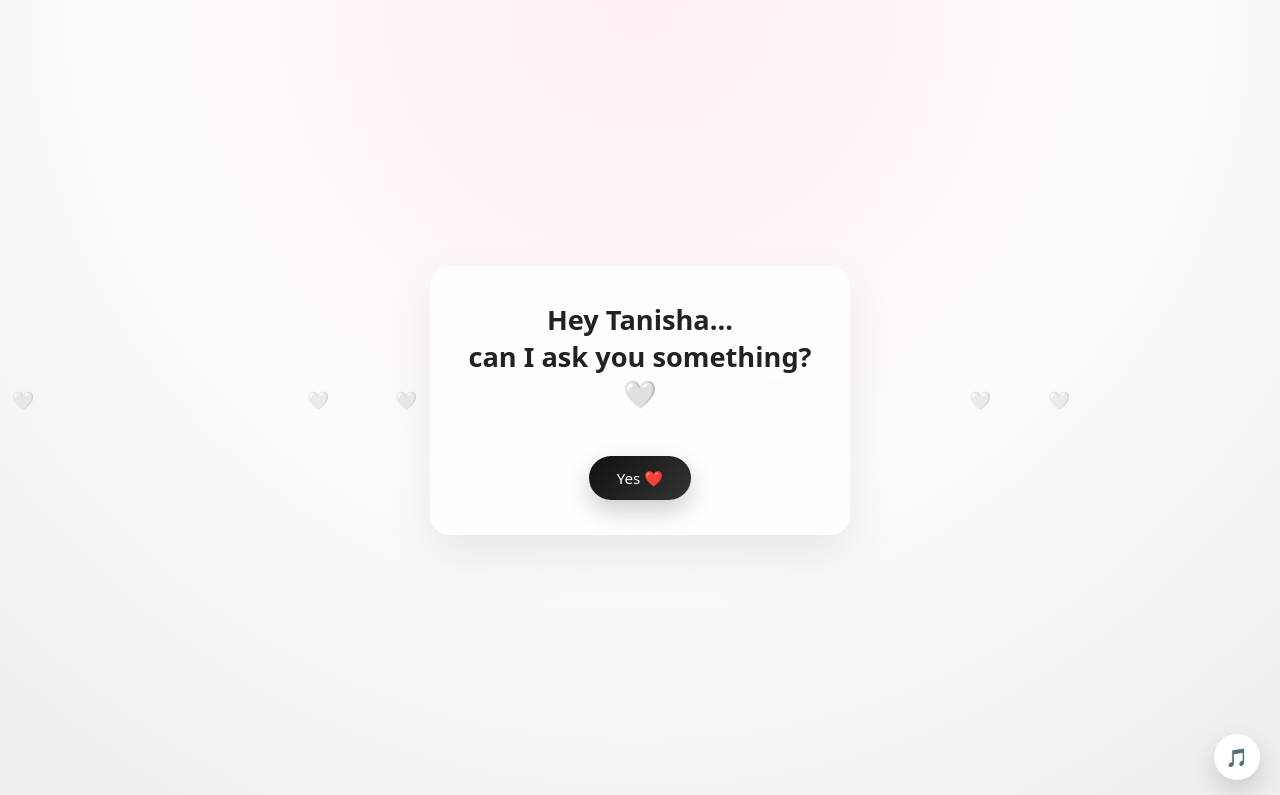
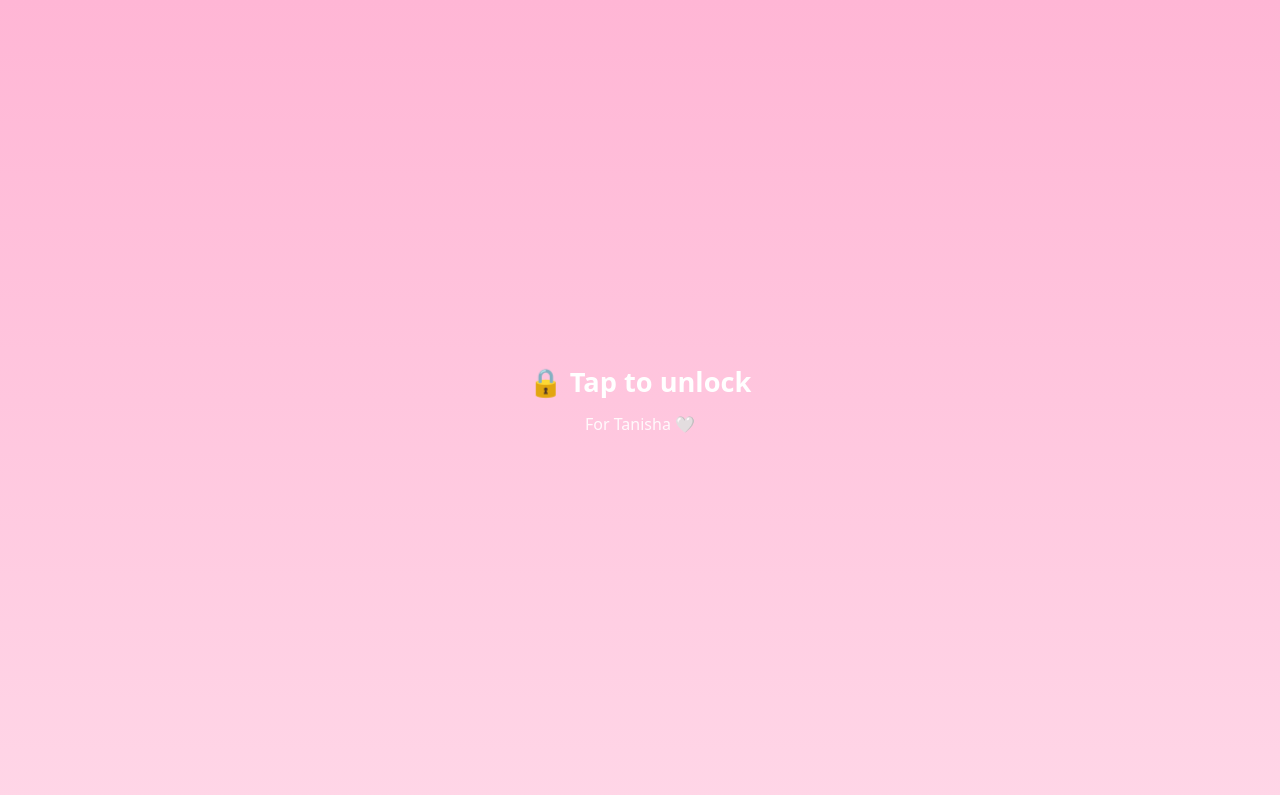
Before and after one commit to sujal8454/for-tanisha, a plain HTML site: page index.html in a window 1280 px wide. Shown: the top 795 px of the page. Drawn offline with Linux system fonts and the light colour scheme.

Commit message:
Update index.html with style and structure changes
Refactor HTML and CSS for improved styling and structure.

```diff
--- a/index.html
+++ b/index.html
@@ -1,182 +1,260 @@
 <!DOCTYPE html>
 <html lang="en">
 <head>
-  <meta charset="UTF-8" />
-  <meta name="viewport" content="width=device-width, initial-scale=1.0"/>
+<meta charset="UTF-8">
+<meta name="viewport" content="width=device-width, initial-scale=1.0">
 <title>For Tanisha 🤍</title>
 
 <style>
-    * {
-      margin: 0;
-      padding: 0;
-      box-sizing: border-box;
-      font-family: "Poppins", system-ui, -apple-system, sans-serif;
+*{
+  margin:0;
+  padding:0;
+  box-sizing:border-box;
+  font-family:"Poppins",system-ui,-apple-system,sans-serif;
 }
 
-    body {
-      height: 100vh;
-      background: radial-gradient(circle at top, #fff0f5, #fdfbfb, #ebedee);
-      display: flex;
-      justify-content: center;
-      align-items: center;
-      overflow: hidden;
+body{
+  height:100vh;
+  background:linear-gradient(180deg,#ffd6e7,#ffeaf3,#fff);
+  display:flex;
+  justify-content:center;
+  align-items:center;
+  overflow:hidden;
 }
 
 /* floating hearts */
-    .heart {
-      position: absolute;
-      color: rgba(255, 182, 193, 0.6);
-      font-size: 18px;
-      animation: float 8s linear infinite;
+.heart{
+  position:absolute;
+  font-size:60px;
+  color:rgba(255,255,255,0.7);
+  animation:float 12s linear infinite;
 }
 
-    @keyframes float {
-      from { transform: translateY(100vh) scale(0.8); opacity: 0; }
-      to { transform: translateY(-10vh) scale(1.2); opacity: 1; }
+@keyframes float{
+  from{transform:translateY(110vh) scale(0.8);opacity:0;}
+  to{transform:translateY(-10vh) scale(1.2);opacity:1;}
 }
 
-    .container {
-      max-width: 420px;
-      padding: 35px;
-      background: rgba(255,255,255,0.75);
-      backdrop-filter: blur(10px);
-      border-radius: 20px;
-      text-align: center;
-      box-shadow: 0 20px 50px rgba(0,0,0,0.08);
-      animation: fade 0.8s ease;
-      z-index: 2;
+/* container */
+.container{
+  width:90%;
+  max-width:430px;
+  padding:35px;
+  background:rgba(255,255,255,0.75);
+  backdrop-filter:blur(12px);
+  border-radius:22px;
+  text-align:center;
+  box-shadow:0 25px 60px rgba(0,0,0,0.12);
+  animation:fadeIn .8s ease;
+  z-index:2;
 }
 
-    h1 {
-      font-size: 1.7rem;
-      margin-bottom: 18px;
-      color: #222;
+@keyframes fadeIn{
+  from{opacity:0;transform:translateY(25px);}
+  to{opacity:1;transform:translateY(0);}
 }
 
-    p {
-      font-size: 1rem;
-      line-height: 1.75;
-      color: #444;
+h1{
+  font-size:1.7rem;
+  margin-bottom:18px;
+  color:#222;
 }
 
-    button {
-      margin-top: 26px;
-      padding: 12px 28px;
-      border-radius: 30px;
-      border: none;
-      background: linear-gradient(135deg, #111, #333);
-      color: #fff;
-      cursor: pointer;
-      font-size: 0.95rem;
-      transition: transform 0.2s ease, box-shadow 0.2s ease;
-      box-shadow: 0 10px 25px rgba(0,0,0,0.2);
+p{
+  font-size:1rem;
+  line-height:1.75;
+  color:#444;
 }
 
-    button:hover {
-      transform: translateY(-2px);
-      box-shadow: 0 15px 35px rgba(0,0,0,0.25);
+/* buttons */
+button{
+  margin-top:26px;
+  padding:14px 32px;
+  border:none;
+  border-radius:30px;
+  background:#111;
+  color:#fff;
+  font-size:1rem;
+  cursor:pointer;
+  transition:transform .15s ease,box-shadow .15s ease;
+  box-shadow:0 10px 30px rgba(0,0,0,0.25);
 }
 
-    .btn-group button {
-      margin: 8px;
+button:active{
+  transform:scale(0.95);
 }
 
-    @keyframes fade {
-      from { opacity: 0; transform: translateY(20px); }
-      to { opacity: 1; transform: translateY(0); }
+/* sorry blocks */
+.block{
+  width:100%;
+  padding:20px;
+  margin:14px 0;
+  background:#ffe6f1;
+  border-radius:18px;
+  font-size:1.3rem;
+  font-weight:600;
+  color:#333;
+  cursor:pointer;
+  box-shadow:0 10px 25px rgba(0,0,0,0.15);
+  transition:transform .12s ease,background .3s ease;
+}
+
+.block:active{
+  transform:scale(0.94);
+}
+
+.block.open{
+  background:#fff;
+}
+
+/* lock screen */
+.lock{
+  position:fixed;
+  inset:0;
+  background:linear-gradient(180deg,#ffb6d5,#ffd6e7);
+  display:flex;
+  justify-content:center;
+  align-items:center;
+  flex-direction:column;
+  z-index:5;
+  text-align:center;
+  color:#fff;
+}
+
+.lock h1{
+  color:#fff;
+  margin-bottom:10px;
+}
+
+.lock p{
+  color:#fff;
+  opacity:.9;
 }
 
 /* music button */
-    .music-btn {
-      position: fixed;
-      bottom: 20px;
-      right: 20px;
-      background: #fff;
-      border-radius: 50%;
-      width: 46px;
-      height: 46px;
-      display: flex;
-      align-items: center;
-      justify-content: center;
-      box-shadow: 0 10px 25px rgba(0,0,0,0.15);
-      cursor: pointer;
-      font-size: 18px;
-      z-index: 3;
+.music{
+  position:fixed;
+  bottom:20px;
+  right:20px;
+  width:50px;
+  height:50px;
+  border-radius:50%;
+  background:#fff;
+  display:flex;
+  justify-content:center;
+  align-items:center;
+  font-size:20px;
+  cursor:pointer;
+  box-shadow:0 10px 25px rgba(0,0,0,.2);
+  z-index:4;
 }
 </style>
 </head>
 
 <body>
 
-<!-- floating hearts -->
+<!-- Hearts -->
 <script>
-  for (let i = 0; i < 18; i++) {
-    const h = document.createElement("div");
-    h.className = "heart";
-    h.innerHTML = "🤍";
-    h.style.left = Math.random() * 100 + "vw";
-    h.style.animationDelay = Math.random() * 8 + "s";
+for(let i=0;i<16;i++){
+  let h=document.createElement("div");
+  h.className="heart";
+  h.innerHTML="🤍";
+  h.style.left=Math.random()*100+"vw";
+  h.style.animationDelay=Math.random()*10+"s";
   document.body.appendChild(h);
 }
 </script>
 
+<!-- Lock Screen -->
+<div class="lock" onclick="unlock()">
+  <h1>🔒 Tap to unlock</h1>
+  <p>For Tanisha 🤍</p>
+</div>
+
 <div class="container" id="page"></div>
 
-<div class="music-btn" onclick="toggleMusic()">🎵</div>
+<div class="music" onclick="toggleMusic()">🎵</div>
 <audio id="music" loop>
   <source src="https://cdn.pixabay.com/audio/2023/03/28/audio_1b6b5bbd47.mp3" type="audio/mpeg">
 </audio>
 
 <script>
-  const page = document.getElementById("page");
+const page=document.getElementById("page");
+const music=document.getElementById("music");
+let playing=false;
 
-  const pages = [
-    `<h1>Hey Tanisha…<br>can I ask you something? 🤍</h1>
+function toggleMusic(){
+  if(!playing){music.play();}else{music.pause();}
+  playing=!playing;
+}
+
+function unlock(){
+  document.querySelector(".lock").style.display="none";
+  music.play();
+  playing=true;
+}
+
+const pages=[
+`<h1>Hey Tanisha…<br>can I say you something dil se 🤍</h1>
 <button onclick="next()">Yes ❤️</button>`,
 
-    `<h1>Do you know how special you are to me?</h1>
-     <div class="btn-group">
-       <button onclick="next()">Yes</button>
-       <button onclick="next()">Tell me 🥺</button>
-     </div>`,
-
-    `<h1>Before you go ahead…</h1>
-     <p>I just want you to know one thing.</p>
+`<h1>This is i wanna say</h1>
+<div class="block" onclick="openBlock(this,'I')">Tap me 🤍</div>
+<div class="block" onclick="openBlock(this,'Am')">Tap me 🤍</div>
+<div class="block" onclick="openBlock(this,'Sorry')">Tap me 🤍</div>
+<div class="block" onclick="openBlock(this,'🤍')">Tap me 🤍</div>
 <button onclick="next()">Continue ✨</button>`,
 
-    `<h1>Some feelings are hard to say out loud…</h1>
-     <p>So I wrote this instead 🌙</p>
+`<p>
+I thought of adding pages<br>
+about your cuteness,<br>
+your beauty,<br>
+how attractive you are…<br><br>
+but then I realised —<br>
+<strong>percentages and numbers<br>can’t define that.</strong> 🤍
+</p>
+<button onclick="next()">Continue ✨</button>`,
+
+`<p>
+Some things are hard to explain in person…<br>
+so I wrote this instead.
+</p>
 <button onclick="next()">Read 💌</button>`,
 
 `<p>
 Hi babe 🤍<br><br>
-      I don’t know what happened today, but I really missed you. When you didn’t reply, it hurt a little — but it’s okay. We’re meeting tomorrow anyway 🌙<br><br>
-      I love you so much that I end up missing you all the time. I genuinely want to go on a date with you, but I don’t want to rush things and spoil it. Please try to understand me a little too, baby 🥺✨<br><br>
-      I don’t say “I love you” very often — not because I don’t feel it, but because I believe those words lose their meaning if said carelessly.<br><br>
-      You once asked me what makes you different from others… honestly, everything. And that’s why I love you 🤍<br><br>
-      Being with you that night, eating together, even that drink you ordered 😅 — all of it felt special. You looked really pretty… just like always ✨<br><br>
-      <strong>Oye, I love you 🤍</strong><br><br>
-      — <strong>Sujal</strong>
+I don’t know what happened yesterday, but it felt like it was already written.
+I had this instinct from day one, and I don’t even know whose mistake it was.<br><br>
+I genuinely wanted to meet and tried, but everything got messed up because of time,
+calls, and people. When I saw that story about not getting priority, it hurt —
+because that’s not true. That line would have made sense if your plan was at 6 pm
+and I cancelled to go with someone else… but that didn’t happen.<br><br>
+I’m really sorry that everything got spoiled. I think somewhere you also knew it
+might — I don’t know why — but I genuinely feel very bad and sad.
+I love you so much that I end up missing you all the time 🤍<br><br>
+You once asked me what makes you different from others… honestly, everything.
+And that’s exactly why I love you.<br><br>
+Being with you at night, eating together, even that drink you ordered 😅 —
+all of it felt special. Even when you get upset, it’s somehow attractive.
+And you looked really pretty yesterday too… just like always ✨<br><br>
+<strong>Oye… I love you 🤍</strong><br><br>
+— Sujal
 </p>`
 ];
 
-  let i = 0;
-  function next() {
+let i=0;
+function next(){
   i++;
-    page.innerHTML = pages[i];
+  page.innerHTML=pages[i];
 }
-  page.innerHTML = pages[0];
 
-  const music = document.getElementById("music");
-  let playing = false;
-  function toggleMusic() {
-    if (!playing) {
-      music.play();
-    } else {
-      music.pause();
+function openBlock(el,text){
+  if(el.classList.contains("open"))return;
+  el.classList.add("open");
+  el.innerHTML=text;
 }
-    playing = !playing;
-  }
+
+page.innerHTML=pages[0];
 </script>
 
 </body>
```
Lines whose indentation alone changed are shown as unchanged.
